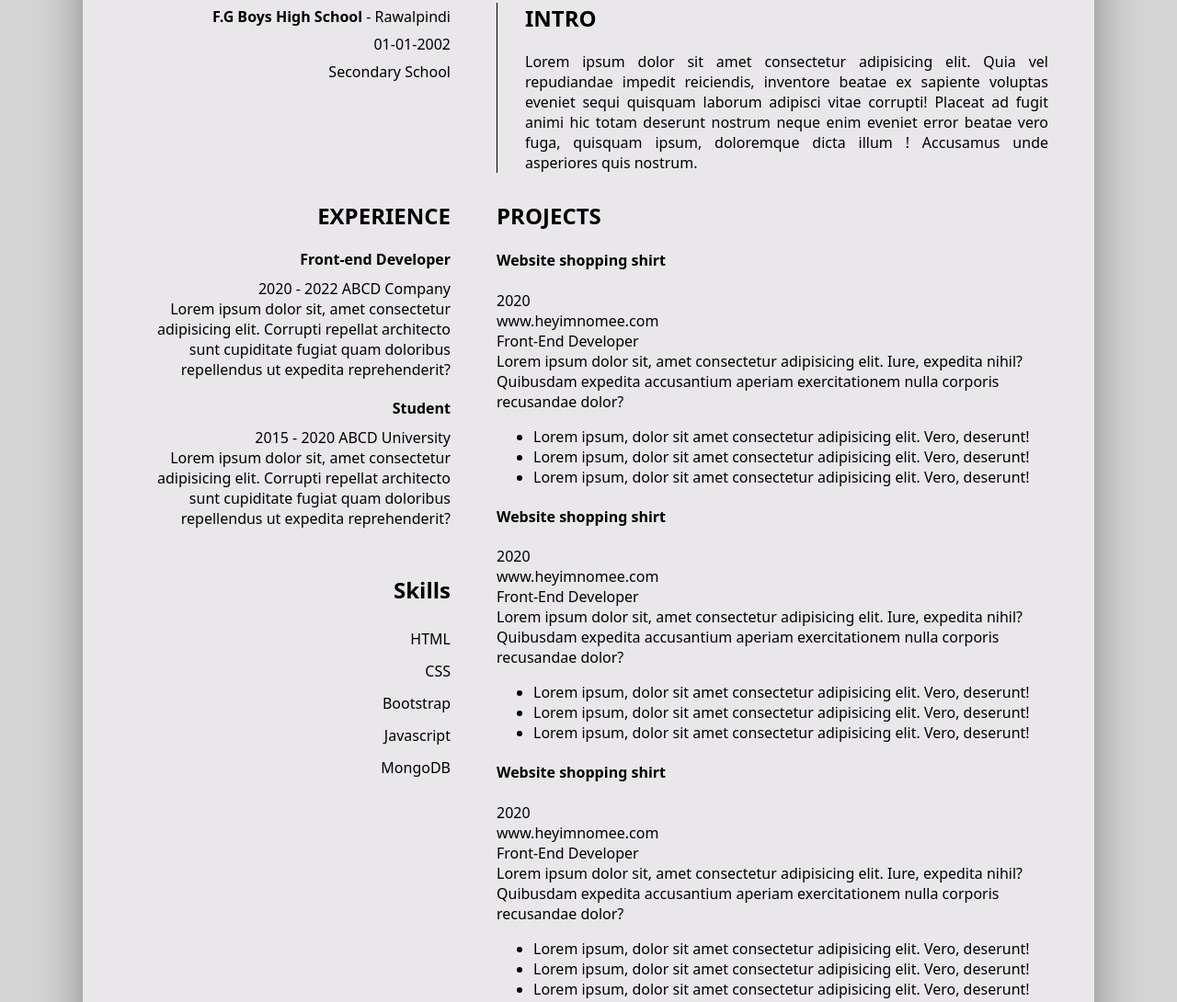
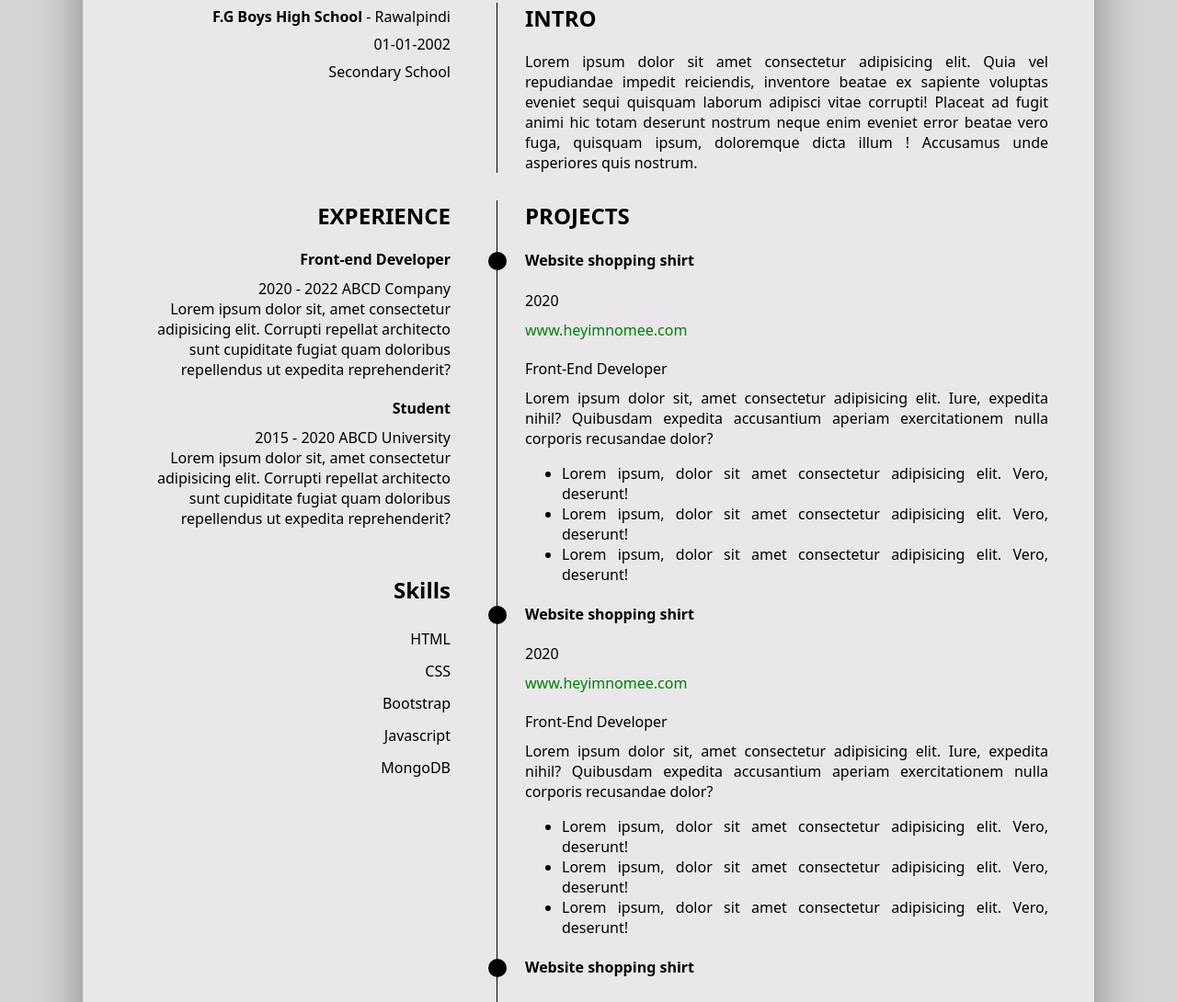
Before and after one commit to imnomee/HTML_CSS_CV_SINGLE, a plain HTML site: page index.html in a window 1280 px wide. Shown: the part 305-1395 px from the top of the page at 92% size. Drawn offline with Linux system fonts and the light colour scheme.

Commit message:
complete working

```diff
--- a/style.css
+++ b/style.css
@@ -103,3 +103,33 @@ h2 {
     list-style: none;
     line-height: 35px;
 }
+.project {
+    padding-left: 30px;
+    text-align: justify;
+    border-left: 1px solid #000;
+}
+
+.project .web {
+    color: green;
+    padding: 10px 0;
+}
+
+.project .location {
+    font-weight: 500;
+    padding: 10px 0;
+}
+
+.project .item {
+    position: relative;
+}
+
+.project .item::before {
+    position: absolute;
+    width: 20px;
+    height: 20px;
+    background: #000;
+    content: '';
+    left: -40px;
+    top: 2px;
+    border-radius: 50%;
+}
```
